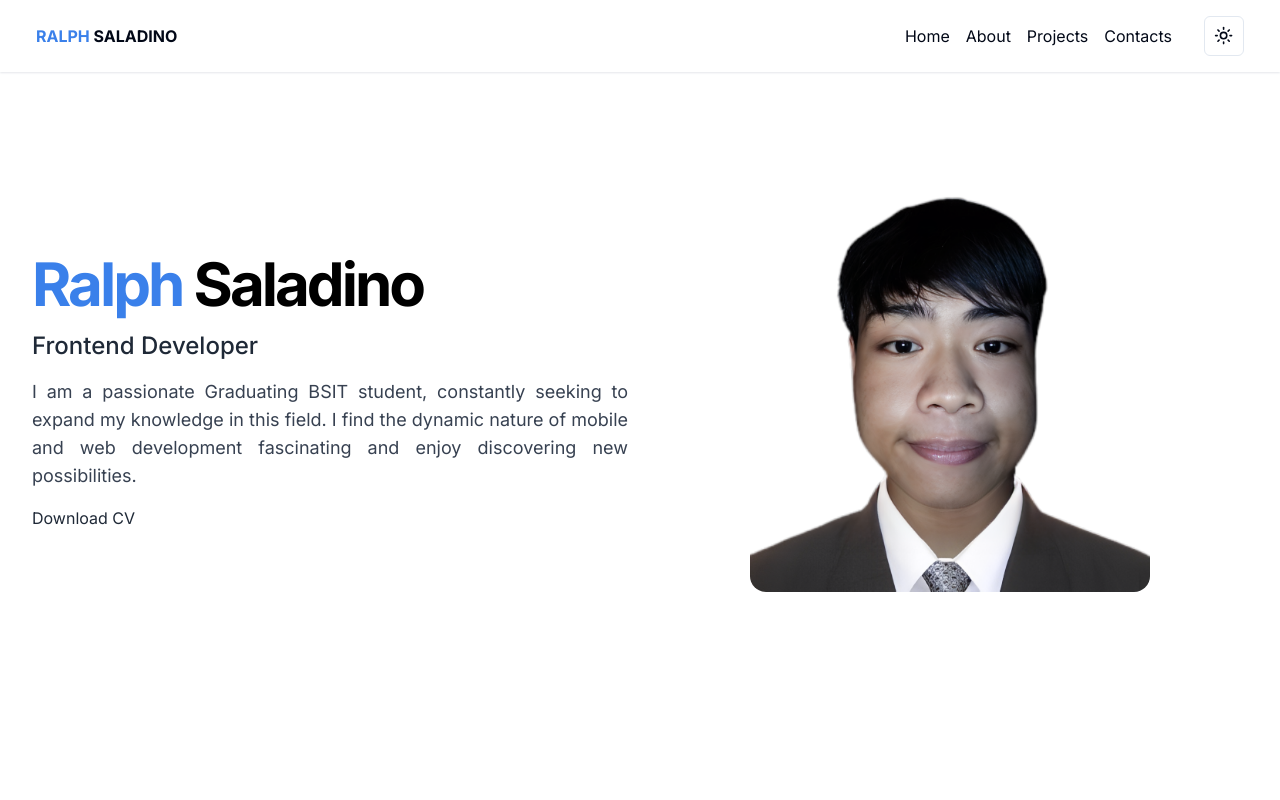
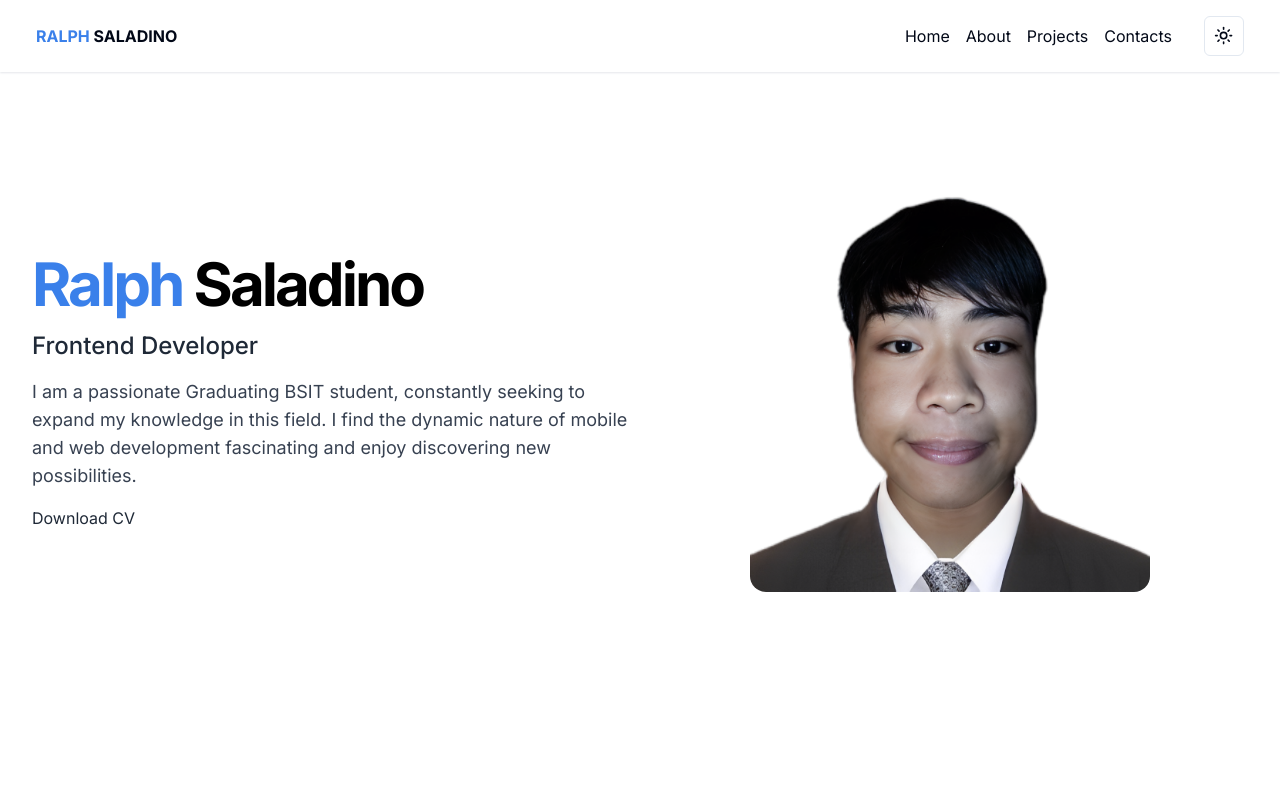
Before and after one commit to hplar05/Portfolio-2.0, a Next.js app: page / in a window 1280 px wide. Shown: the top 800 px of the page. Built offline with nearby package versions, Linux system fonts and the light colour scheme.

Commit message:
update: hehehe

```diff
--- /dev/null
+++ b/app/(pages)/AllProjects.tsx
@@ -0,0 +1,5 @@
+import React from "react";
+
+export const AllProjects = () => {
+  return <div>AllProjects</div>;
+};
--- a/app/(sections)/About.tsx
+++ b/app/(sections)/About.tsx
@@ -7,7 +7,7 @@ const Home = () => {
       className=" h-[100vh] flex-col flex items-center justify-center "
     >
       <div className="container flex justify-center">
-        <div className="space-y-4 mb-8 text-justify">
+        <div className="space-y-4 mb-8 text-justify ">
           <h2 className="text-3xl font-bold tracking-tighter sm:text-4xl md:text-5xl text-center">
             About Me
           </h2>
--- a/app/(sections)/Contacts.tsx
+++ b/app/(sections)/Contacts.tsx
@@ -4,7 +4,7 @@ const Home = () => {
   return (
     <section
       id="contacts"
-      className=" max-md:mt-[50vh] h-[100vh] text-gray-50 flex justify-center items-center "
+      className=" max-md:mt-[70vh] h-[100vh] text-gray-50 flex justify-center items-center "
     >
       <div className="container flex items-center justify-center">
         <div className="space-y-4 md:mb-8">
--- a/app/(sections)/Home.tsx
+++ b/app/(sections)/Home.tsx
@@ -17,7 +17,7 @@ const Home = () => {
           <h2 className="text-gray-800 dark:text-white text-2xl font-medium max-md:text-center">
             Frontend Developer
           </h2>
-          <p className="text-gray-700 dark:text-gray-300 max-w-[600px] text-lg text-justify">
+          <p className="text-gray-700 dark:text-gray-300 max-w-[600px] text-lg max-md:text-justify">
             I am a passionate Graduating BSIT student, constantly seeking to
             expand my knowledge in this field. I find the dynamic nature of
             mobile and web development fascinating and enjoy discovering new
```
